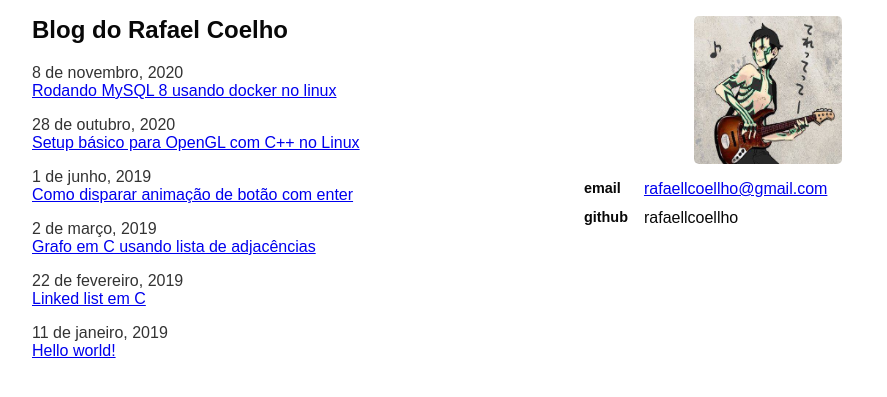
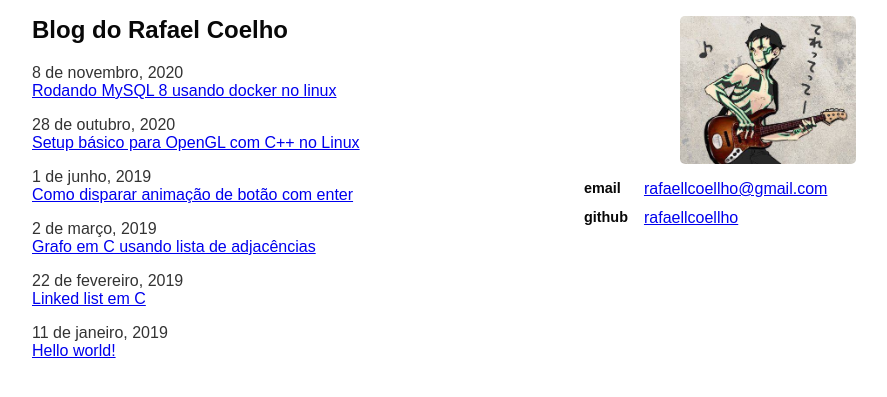
Before and after one commit to rafaellcoellho/rafaellcoellho.github.io, a Jekyll site: the page built from index.md, in a window 1280 px wide. Shown: the top 397 px of the page, without its empty margins (148-1035 px from the left). Built offline with Jekyll 4.4.1, drawn with Linux system fonts in a browser that asks for light colours.

Commit message:
feat(_layouts/home.html): ajustes finais: head, titulo etc

```diff
--- a/_config.yml
+++ b/_config.yml
@@ -1,4 +1,4 @@
-title: Rafael Coelho
+title: Blog do Rafael Coelho
 email: rafaellcoellho@gmail.com
 description: ""
 
--- a/_includes/head.html
+++ b/_includes/head.html
@@ -2,5 +2,7 @@
   <meta charset="utf-8">
   <meta http-equiv="X-UA-Compatible" content="IE=edge">
   <meta name="viewport" content="width=device-width, initial-scale=1">
+  <title>{{ site.title }}</title>
   <link rel="stylesheet" href="{{ "/assets/css/style.css" | relative_url }}">
+  <link rel="icon" type="image/png" href="{{ "/images/avatar.jpg" | relative_url }}">
 </head>
--- a/_layouts/default.html
+++ b/_layouts/default.html
@@ -1,5 +1,5 @@
 <!DOCTYPE html>
-<html lang="{{ page.lang | default: site.lang | default: "en" }}">
+<html  lang="pt-br">
   {%- include head.html -%}
   <body>
     {{ content }}
--- a/_layouts/home.html
+++ b/_layouts/home.html
@@ -3,7 +3,7 @@ layout: default
 ---
 <main class="index">
   <section class="article-list">
-    <h1>Blog do Rafael Coelho</h1>
+    <h1>{{ site.title }}</h1>
     {% for post in site.posts %}
       <div class="article">
         <span class="date"> {% include data.html data=post.date %} </span>
@@ -16,14 +16,14 @@ layout: default
     <img
       src="{{site.url}}/images/avatar.jpg"
       alt="Meu avatar: garoto palido e tatuado seguranmdo uma guitarra"
-      width="148"
+      width="176"
       height="148"
     >
     <dl class="external-links">
       <dt>email</dt>
       <dd><a href="mailto:rafaellcoellho@gmail.com">rafaellcoellho@gmail.com</a></dd>
       <dt>github</dt>
-      <dd><a href="https://github.com/rafaellcoellho"></a>rafaellcoellho</dd>
+      <dd><a href="https://github.com/rafaellcoellho" target="_blank">rafaellcoellho</a></dd>
     </dl>
   </aside>
 </main>
```
